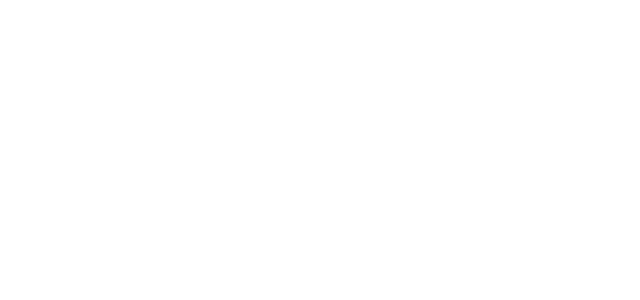
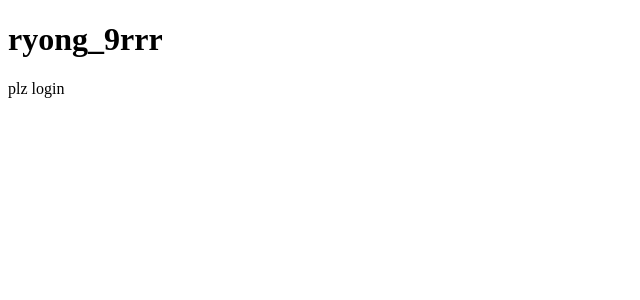
Before and after one commit to ryong9rrr/instaclone-frontend, a React (Create React App) app: page /ryong_9rrr in a window 1280 px wide. Shown: the top 300 px of the page, without its empty margins (0-640 px from the left). Built offline with nearby package versions, Linux system fonts and the light colour scheme.

Commit message:
#8.2 ~ 8.4 Router setup

```diff
--- a/src/App.js
+++ b/src/App.js
@@ -1,5 +1,29 @@
+import { BrowserRouter as Router, Route, Switch } from "react-router-dom";
+import Home from "./screens/Home";
+import Login from "./screens/Login";
+import NotFound from "./screens/NotFound";
+
 function App() {
-  return <div></div>;
+  const isLoggedIn = false;
+
+  return (
+    <div>
+      <Router>
+        <Switch>
+          <Route path="/" exact>
+            {isLoggedIn ? <Home /> : <Login />}
+          </Route>
+          <Route path="/ryong_9rrr">
+            <h1>ryong_9rrr</h1>
+            {isLoggedIn ? null : "plz login"}
+          </Route>
+          <Route>
+            <NotFound />
+          </Route>
+        </Switch>
+      </Router>
+    </div>
+  );
 }
 
 export default App;
--- /dev/null
+++ b/src/screens/Home.js
@@ -0,0 +1,5 @@
+function Home() {
+  return <h1>Home!</h1>;
+}
+
+export default Home;
--- /dev/null
+++ b/src/screens/Login.js
@@ -0,0 +1,5 @@
+const Login = () => {
+  return <h1>Login!</h1>;
+};
+
+export default Login;
--- /dev/null
+++ b/src/screens/NotFound.js
@@ -0,0 +1,5 @@
+function NotFound() {
+  return <h1>Sorry, can't find page..</h1>;
+}
+
+export default NotFound;
```
Also changed, not shown: recap/frontend.md (+13 -0 lines).
